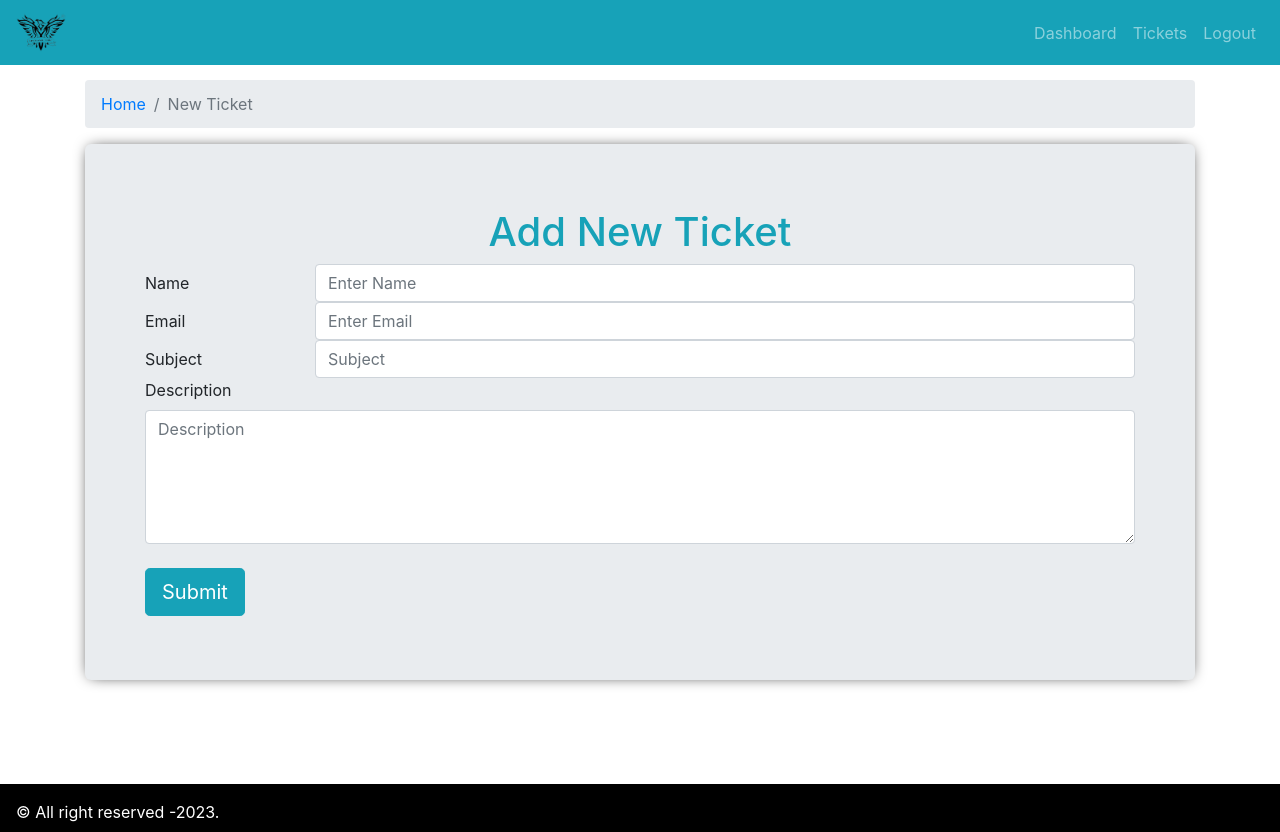
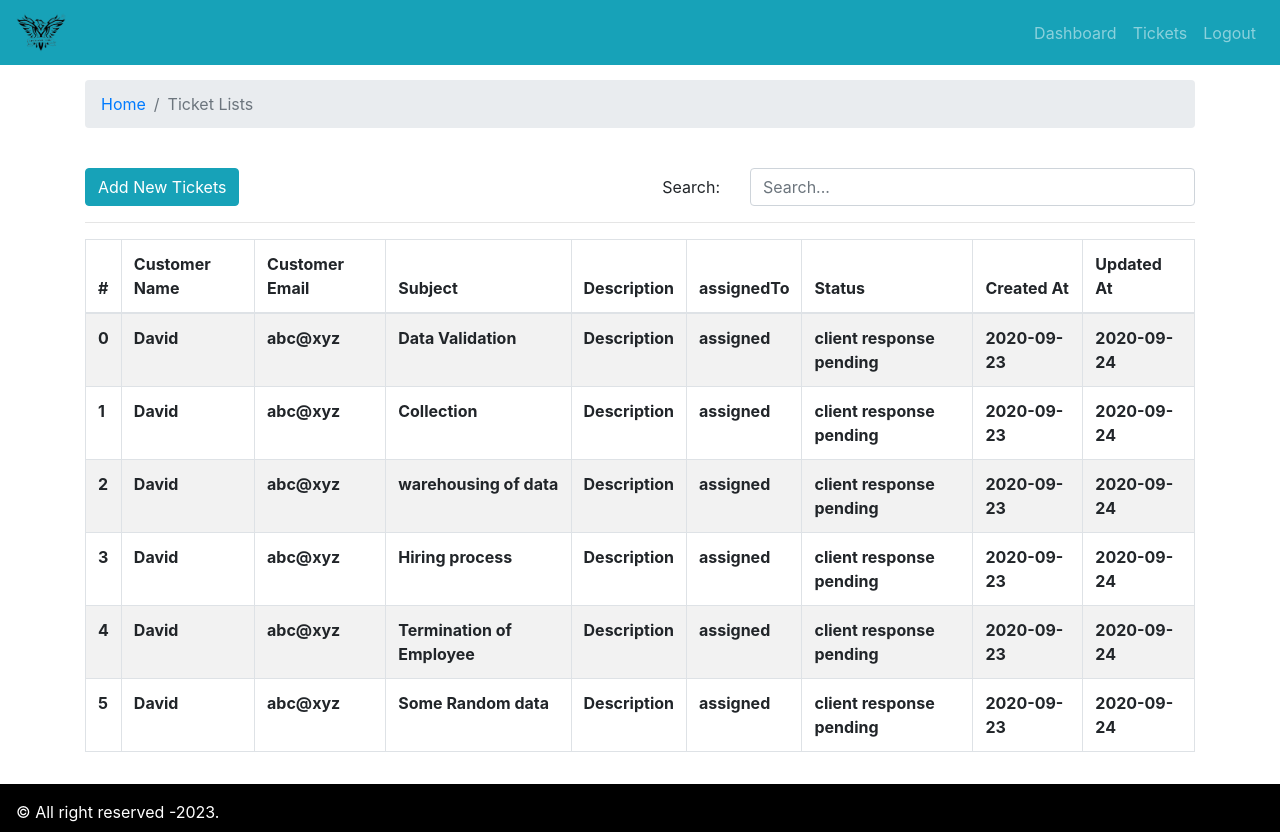
Before and after one commit to Shivanshu3979/EpitomeTRC, a React (Create React App) app: page /ticket/0 in a window 1280 px wide. Built offline with nearby package versions, Linux system fonts and the light colour scheme.

Commit message:
Ticket listing Page

```diff
--- a/src/App.js
+++ b/src/App.js
@@ -4,12 +4,14 @@
 import {DefaultLayout} from './component/layout/DefaultLayout';
 import { Dashboard } from "./page/dashboard/Dashboard.page";
 import { AddTicket } from "./page/new-ticket/AddTicket.page";
+import { TicketLists } from "./component/ticket-list/TicketLists.page";
 function App() {
   return (
     <div className="App">
       <DefaultLayout>
           {/*<Dashboard/>*/}
-          <AddTicket/>
+          {/*<AddTicket/>*/}
+          <TicketLists/>
       </DefaultLayout>
       {/*<Entry/>*/}
     </div>
--- a/src/assets/data/dummy-tickets.json
+++ b/src/assets/data/dummy-tickets.json
@@ -3,7 +3,7 @@
         "id":0,
         "customerName":"David",
         "customerEmail":"abc@xyz",
-        "subject":"String",
+        "subject":"Data Validation",
         "description":"Description",
         "assignedTo":"assigned",
         "status":"client response pending",
@@ -14,7 +14,7 @@
         "id":1,
         "customerName":"David",
         "customerEmail":"abc@xyz",
-        "subject":"String",
+        "subject":"Collection",
         "description":"Description",
         "assignedTo":"assigned",
         "status":"client response pending",
@@ -25,7 +25,7 @@
         "id":2,
         "customerName":"David",
         "customerEmail":"abc@xyz",
-        "subject":"String",
+        "subject":"warehousing of data",
         "description":"Description",
         "assignedTo":"assigned",
         "status":"client response pending",
@@ -36,7 +36,7 @@
         "id":3,
         "customerName":"David",
         "customerEmail":"abc@xyz",
-        "subject":"String",
+        "subject":"Hiring process",
         "description":"Description",
         "assignedTo":"assigned",
         "status":"client response pending",
@@ -47,7 +47,7 @@
         "id":4,
         "customerName":"David",
         "customerEmail":"abc@xyz",
-        "subject":"String",
+        "subject":"Termination of Employee",
         "description":"Description",
         "assignedTo":"assigned",
         "status":"client response pending",
@@ -58,7 +58,7 @@
         "id":5,
         "customerName":"David",
         "customerEmail":"abc@xyz",
-        "subject":"String",
+        "subject":"Some Random data",
         "description":"Description",
         "assignedTo":"assigned",
         "status":"client response pending",
--- /dev/null
+++ b/src/component/search-form/SearchForm.comp.js
@@ -0,0 +1,27 @@
+import React from 'react'
+import {PropTypes} from 'prop-types'
+import { Form, Row, Col } from 'react-bootstrap'
+
+export const SearchForm=({handleOnChange,str})=>{
+    return(
+        <div>
+            <Form>
+                <Form.Group as={Row}>
+                    <Form.Label column sm={2}>Search:{" "}</Form.Label>
+                    <Col sm={10}>
+                        <Form.Control
+                         name="searchStr"
+                         onChange={handleOnChange}
+                         value={str}
+                         placeholder='Search...'/>
+                    </Col>
+                </Form.Group>
+            </Form>
+        </div>
+    )
+}
+
+SearchForm.propTypes={
+    handleOnChange:PropTypes.func.isRequired,
+    str:PropTypes.string.isRequired
+}
--- /dev/null
+++ b/src/component/ticket-list/TicketLists.page.js
@@ -0,0 +1,54 @@
+import React, { useState,useEffect } from 'react';
+import {Container, Row,Col, Button} from "react-bootstrap";
+import { PageBreadcrumb } from '../breadcrumb/Breadcrumb.comp';
+import { SearchForm } from '../search-form/SearchForm.comp';
+import { TicketTable } from '../ticket-table/TicketTable.comp';
+import tickets from "../../assets/data/dummy-tickets.json"
+import {PropTypes} from 'prop-types'
+
+export const TicketLists=()=>{
+    const [str,setStr]=useState('')
+    const [dispTicket,setDispTicket]=useState(tickets)
+    useEffect(()=>{},[str,dispTicket]);
+
+    const handleOnChange=(e)=>{
+        const {value} = e.target;
+        setStr(value);
+        searchTicket(value);
+    };
+
+    const searchTicket = sttr =>{
+        const displayTickets=tickets.filter(row=>row.subject.toLowerCase().includes(sttr.toLowerCase()));
+        setDispTicket(displayTickets);
+    };
+
+    return(
+        <Container>
+            <Row>
+                <Col>
+                <PageBreadcrumb page="Ticket Lists"/>
+                </Col>
+            </Row>
+            <Row className='mt-4'>
+                <Col>
+                <Button variant="info">Add New Tickets</Button>
+                </Col>
+                <Col className='text-right'>
+                    <SearchForm
+                        handleOnChange={handleOnChange}
+                        str={str}/>
+                </Col>
+            </Row>
+            <hr/>
+            <Row>
+                <Col>
+                <TicketTable tickets={dispTicket}/>
+                </Col>
+            </Row>
+        </Container>
+    )
+}
+
+TicketTable.propTypes={
+    tickets:PropTypes.array.isRequired
+}
--- a/src/component/ticket-table/TicketTable.comp.js
+++ b/src/component/ticket-table/TicketTable.comp.js
@@ -1,6 +1,7 @@
 import React from 'react'
 import {Table} from 'react-bootstrap'
 export const TicketTable=({tickets})=>{
+    if(tickets.length)
     return(
         <Table striped bordered hover>
             <thead>
```
